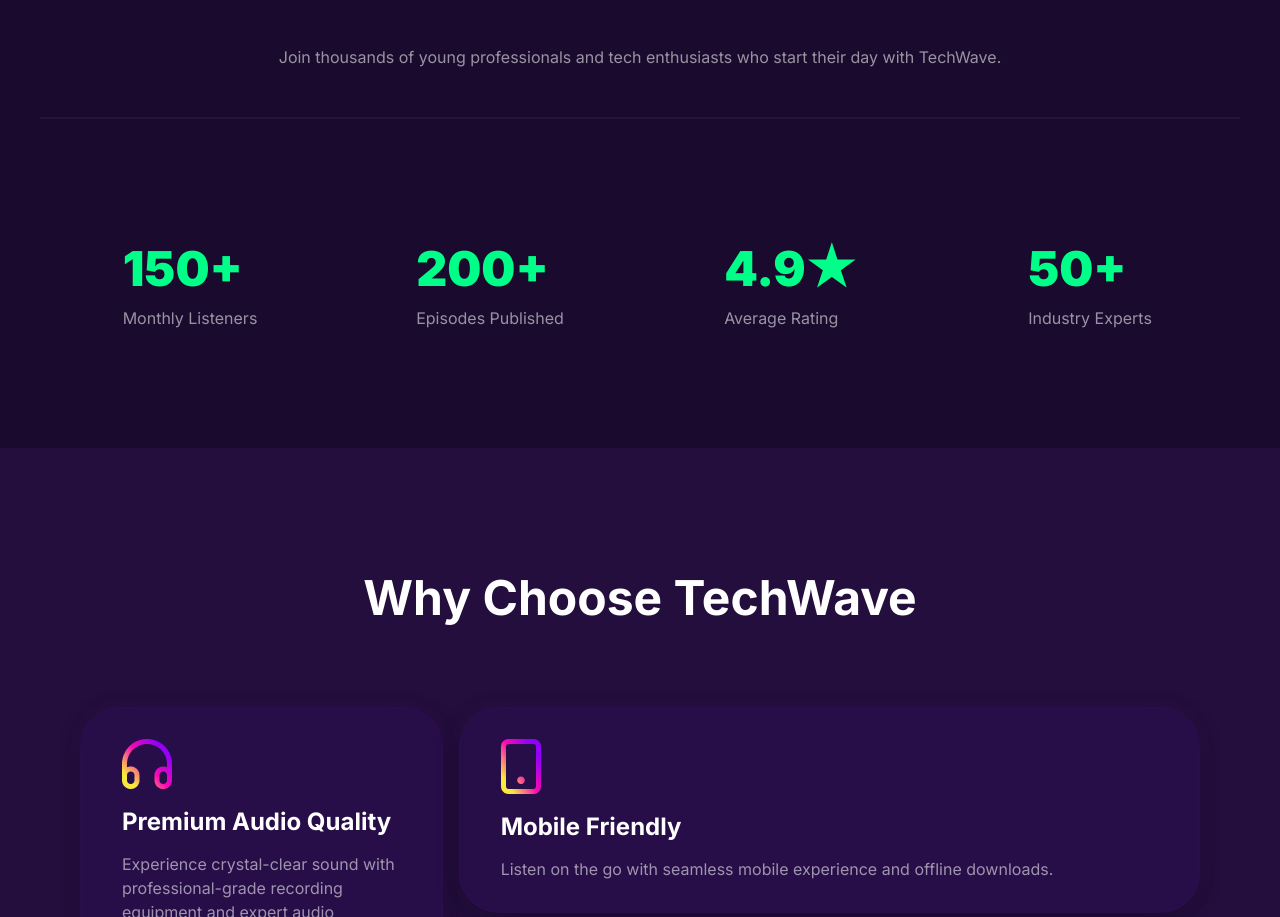
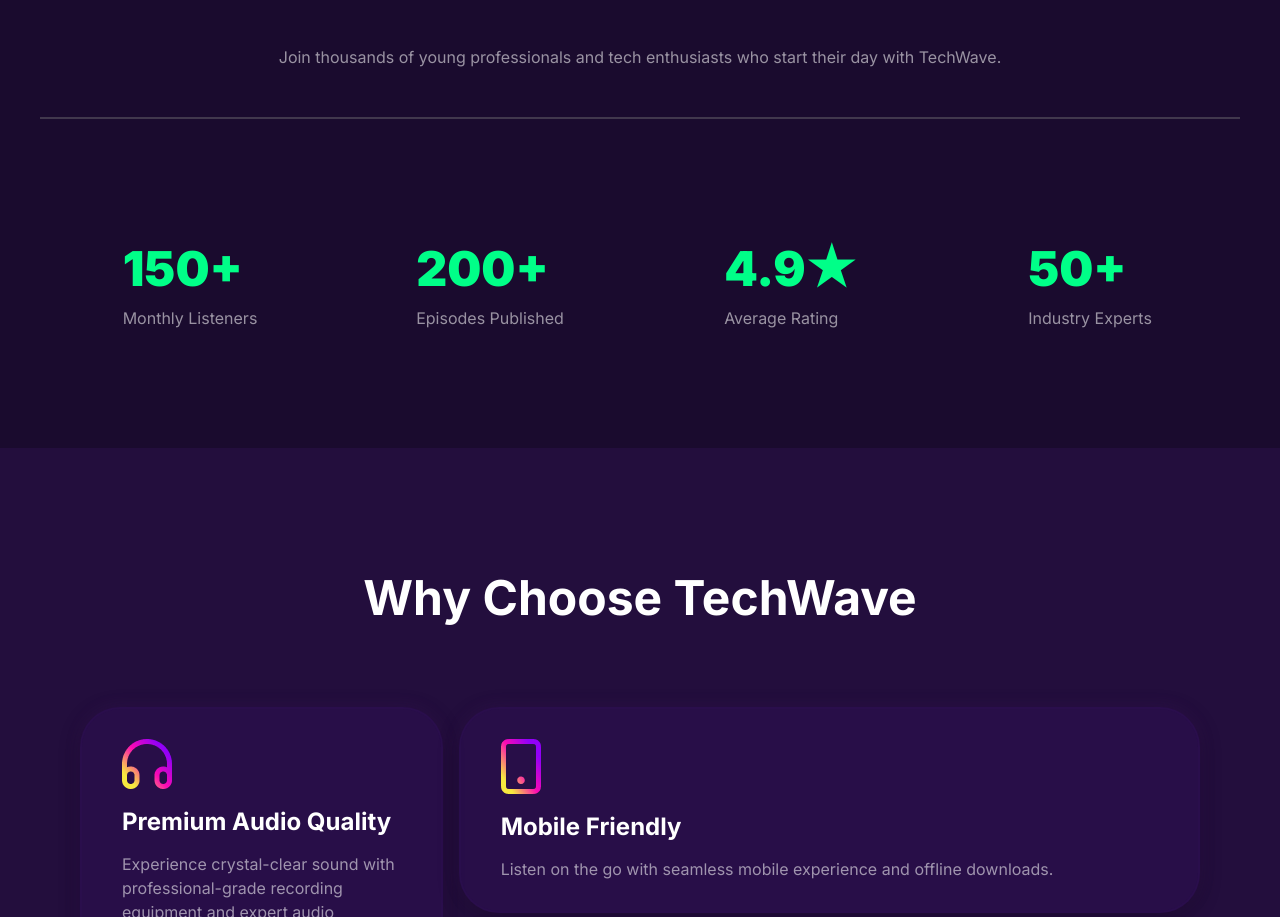
Before and after one commit to mahdirafi/Assign-TehkWave-website, a plain HTML site: page index.html in a window 1280 px wide. Shown: the part 1078-1995 px from the top of the page. Drawn offline with Linux system fonts and the light colour scheme.

Commit message:
nav border bottom fix

```diff
--- a/style.css
+++ b/style.css
@@ -30,7 +30,7 @@
 .hr{
      max-width: 1600px;
      margin: 0 auto;
-    border: .1px solid rgba(128, 128, 128, 0.082);
+    border: .1px solid rgba(128, 128, 128, 0.384);
 }
 li{
     list-style: none;
```
